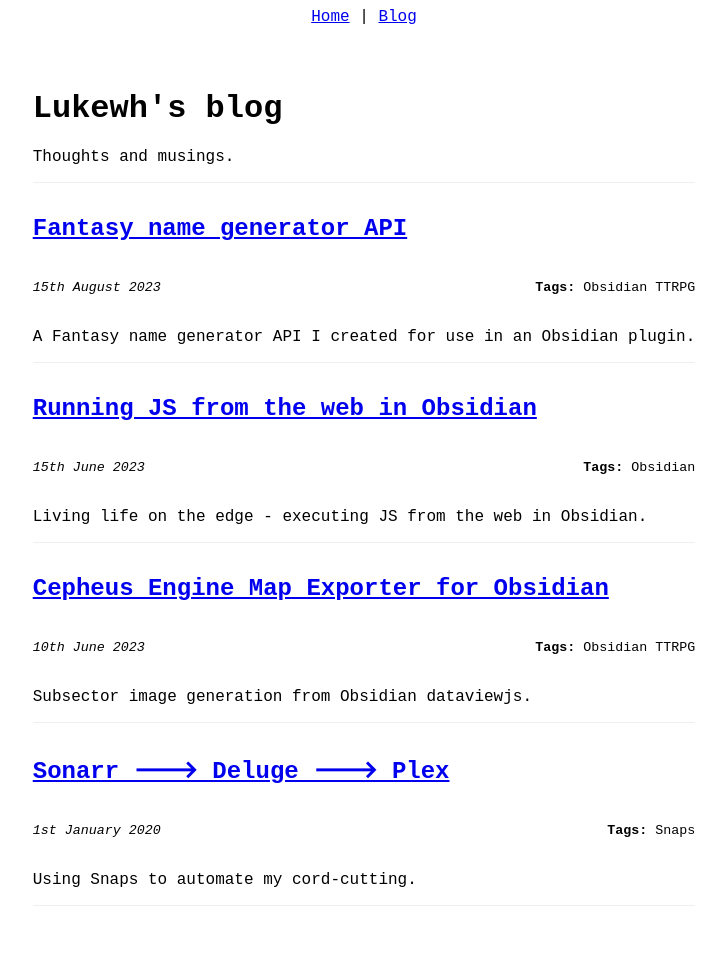
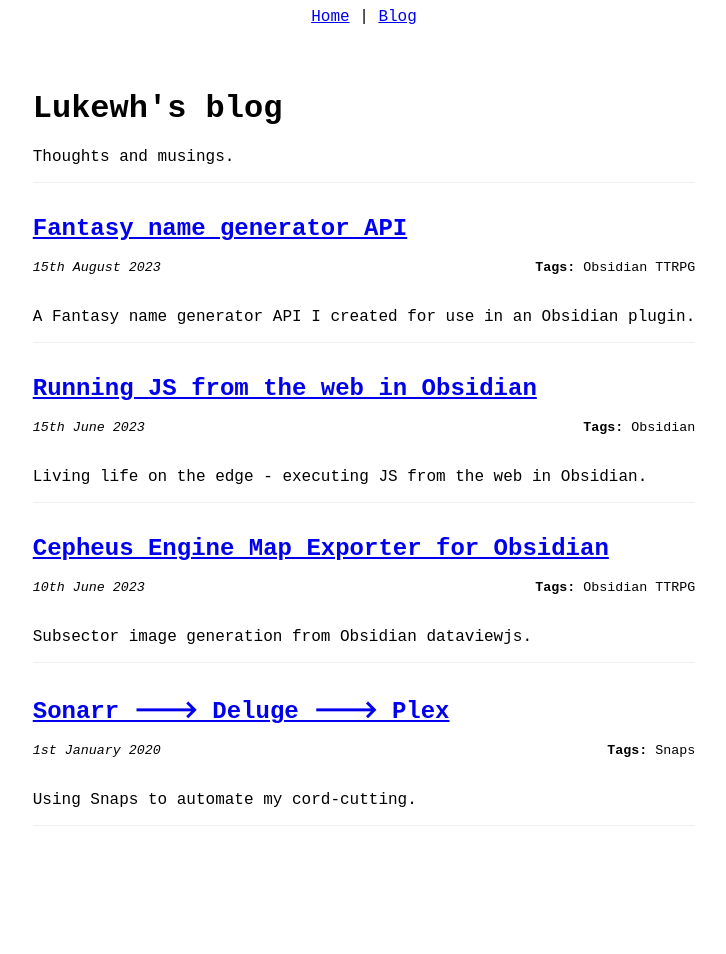
Before and after one commit to Lukewh/lukewh.com, a Jekyll site: the page built from blog/index.html, in a window 1280 px wide. Shown: the whole page, without its empty margins (276-1002 px from the left). Built offline with Jekyll 4.4.1, drawn with Linux system fonts in a browser that asks for light colours; some web fonts are replaced; after the commit the page ends 900 px from its top, so only the background shows below that.

Commit message:
Reduce spacing on /blog

```diff
--- a/_layouts/default.html
+++ b/_layouts/default.html
@@ -204,6 +204,9 @@
    .is-round {
     border-radius: 100%;
    }
+   .no-margin-bottom {
+    margin-bottom: 0;
+   }
 
   </style>
 </head>
--- a/blog/index.html
+++ b/blog/index.html
@@ -11,7 +11,7 @@ description: Thoughts and musings.
 {% for post in site.posts %}
 {% unless post.draft %}
 <div data-tags="{% for tag in post.tags %}{{tag}},{% endfor %}">
-<h2>
+<h2 class="no-margin-bottom">
     <a
         href="{% if post.external_url %}{{ post.external_url }}{% else %}{{ post.url | relative_url }}{% endif %}">{{post.title}}</a>
 </h2>
```
